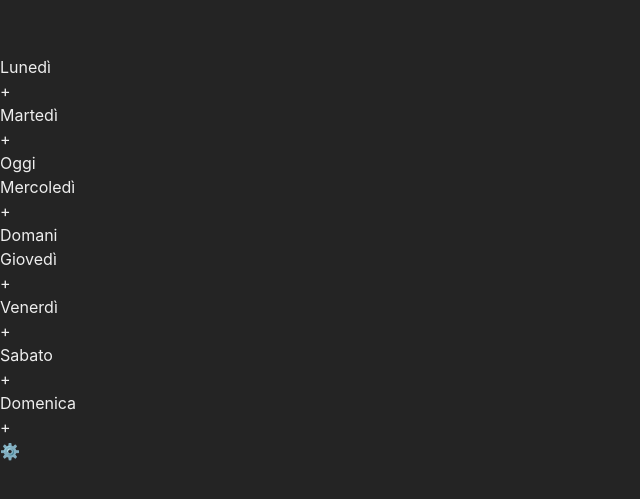
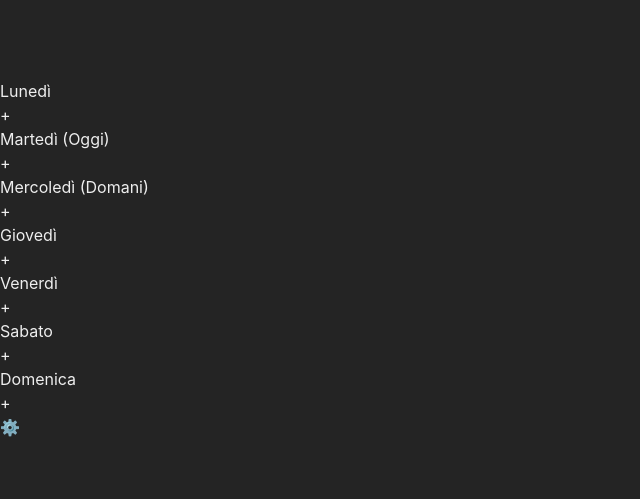
Before and after one commit to FabioViscuso/eco-buddy, a React (Vite) app: page / in a window 1280 px wide. Shown: the part 141-640 px from the top of the page, without its empty margins (0-640 px from the left). Built offline with nearby package versions, Linux system fonts and the light colour scheme.

Commit message:
move day indicator inside dayCell

```diff
--- a/src/components/UI/DayCell.tsx
+++ b/src/components/UI/DayCell.tsx
@@ -30,28 +30,31 @@ export default function DayCell({ weekday }: Props) {
       <div
         onClick={handleToggleWasteSelectionModal}
         className={`relative [width:clamp(16rem,15vw,30rem)] p-4 flex flex-col gap-5 ${
-          isToday
-            ? "bg-green-950"
-            : isTomorrow
-            ? "bg-green-800"
-            : ""
+          isToday ? "bg-green-950" : isTomorrow ? "bg-green-800" : ""
         } border-green-700 border-2 rounded-md hover:[box-shadow:0px_0px_6px_2px_#227744] hover:cursor-pointer`}
       >
-        <p>{weekday}</p>
+
+        <p>
+          {weekday}{" "}
+          {isToday ? (
+            <span className="">{`(Oggi)`}</span>
+          ) : isTomorrow ? (
+            <span className="">{`(Domani)`}</span>
+          ) : null}
+        </p>
+
         <div id={weekday} className="w-full flex gap-2">
           <WasteTypesList weekday={weekday} />
           <button
             onClick={handleToggleWasteSelectionModal}
             className="relative p-3 ml-auto h-12 w-12 border-[#eee] border-2 rounded-full hover:border-green-400 hover:text-green-400 [filter:invert(0%)]"
           >
-            <span className="absolute -translate-x-1/2 -translate-y-1/2 top-1/2 left-1/2 text-2xl -mt-1">+</span>
+            <span className="absolute -translate-x-1/2 -translate-y-1/2 top-1/2 left-1/2 text-2xl -mt-1">
+              +
+            </span>
           </button>
         </div>
-        {isToday ? (
-          <p className="absolute -top-7 left-0">Oggi</p>
-        ) : isTomorrow ? (
-          <p className="absolute -top-7 left-0">Domani</p>
-        ) : null}
+
       </div>
       {isWasteSelectionModalOpen &&
         createPortal(
```
